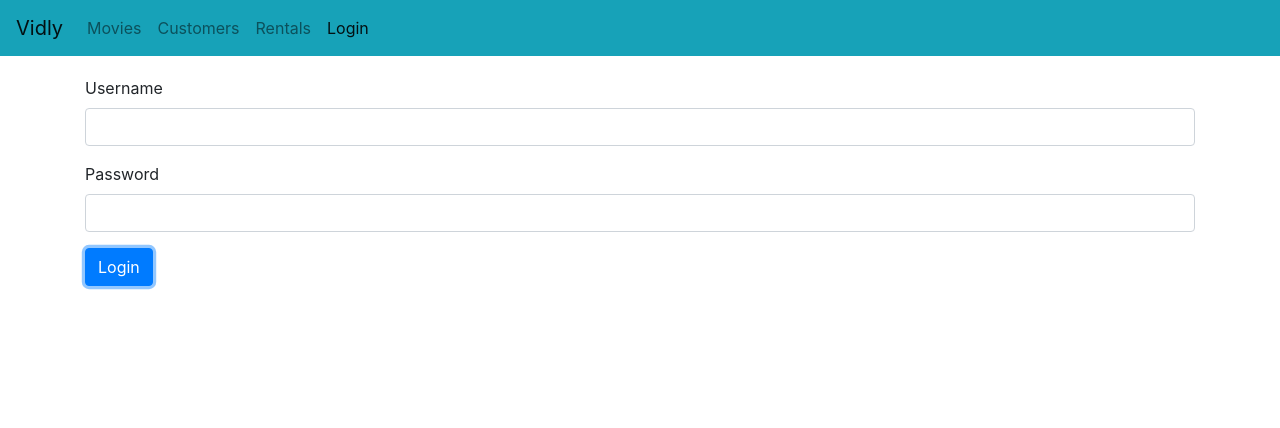
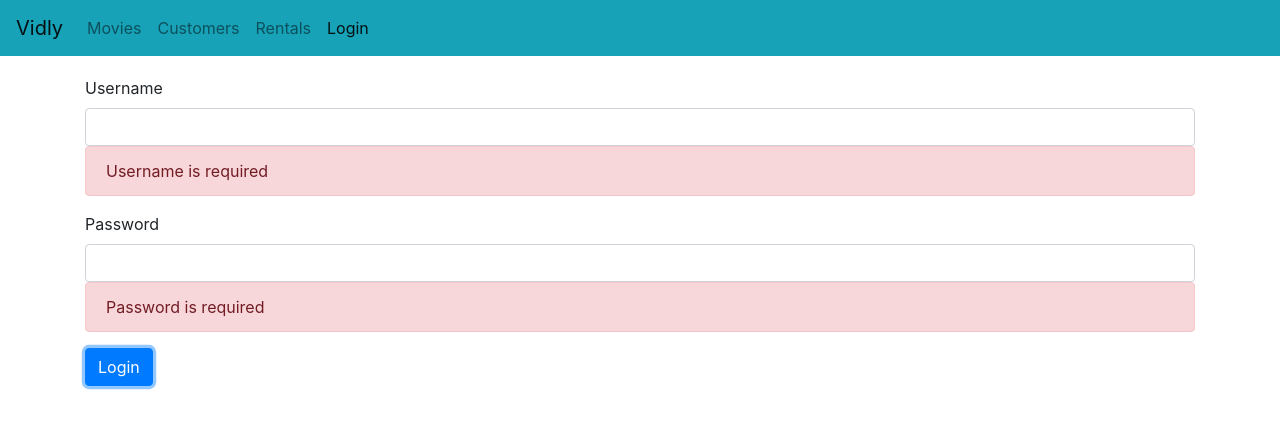
Before and after one commit to muhammadsalif/Vidly-App-React, a React (Create React App) app: page /login in a window 1280 px wide. Both pictures are taken after a click on the button "Login". Shown: the top 428 px of the page. Built offline with nearby package versions, Linux system fonts and the light colour scheme.

Commit message:
video 13 implementing but there is a little problem

```diff
--- a/package.json
+++ b/package.json
@@ -8,6 +8,7 @@
     "@testing-library/user-event": "^7.2.1",
     "bootstrap": "^4.1.1",
     "font-awesome": "^4.7.0",
+    "joi-browser": "^13.4.0",
     "lodash": "^4.17.10",
     "react": "^16.13.1",
     "react-dom": "^16.13.1",
--- a/src/components/common/input.jsx
+++ b/src/components/common/input.jsx
@@ -1,5 +1,5 @@
 import React from "react";
-const Input = ({ name, label, value, onChange }) => {
+const Input = ({ name, label, value, error, onChange }) => {
   return (
     <div className="form-group">
       <label htmlFor={name}>{label}</label>
@@ -11,6 +11,7 @@ const Input = ({ name, label, value, onChange }) => {
         type="text"
         className="form-control"
       />
+      {error && <div className="alert alert-danger">{error}</div>}
     </div>
   );
 };
--- a/src/components/loginForm.jsx
+++ b/src/components/loginForm.jsx
@@ -1,23 +1,66 @@
 import React, { Component } from "react";
+import Joi from "joi-browser";
 import Input from "./common/input";
 
 class LoginForm extends Component {
   state = {
     account: { username: " ", password: " " },
+    errors: {},
+  };
+
+  schema = {
+    username: Joi.string().required(),
+    password: Joi.string().required(),
+  };
+
+  validate = () => {
+    const result = Joi.validate(this.state.account, this.schema, {
+      abortEarly: false,
+    });
+    console.log(result);
+
+    const errors = {};
+
+    const { account } = this.state;
+    if (account.username.trim() === "")
+      errors.username = "Username is required";
+
+    if (account.password.trim() === "")
+      errors.password = "Password is required";
+
+    return Object.keys(errors).length === 0 ? null : errors;
   };
 
   handleSubmit = (e) => {
     e.preventDefault();
+    const errors = this.validate();
+    this.setState({ errors: errors || {} });
+    if (errors != null) return;
     console.log("submitted");
   };
 
+  validateProperty = ({ name, value }) => {
+    if (name === "username") {
+      if (value.trim() === "") return "Username is required";
+    }
+    if (name === "password") {
+      if (value.trim() === "") return "Password is required";
+    }
+  };
+
   handleChange = ({ currentTarget: input }) => {
+    const errors = { ...this.state.errors };
+
+    const errorMessage = this.validateProperty(input);
+    if (errorMessage) errors[input.name] = errorMessage;
+    else delete errors[input.name];
+
     const account = { ...this.state.account };
     account[input.name] = input.value;
-    this.setState({ account });
+    this.setState({ account, errors });
   };
   render() {
-    const { account } = this.state;
+    const { account, errors } = this.state;
     return (
       <div>
         <form onSubmit={this.handleSubmit}>
@@ -26,12 +69,14 @@ class LoginForm extends Component {
             value={account.username}
             label="Username"
             onChange={this.handleChange}
+            error={errors.username}
           ></Input>
           <Input
             name="password"
             value={account.password}
             label="Password"
             onChange={this.handleChange}
+            error={errors.password}
           ></Input>
 
           <button className="btn btn-primary">Login</button>
```
Also changed, not shown: 1 other file (tests, documents, lock files or other folders).
